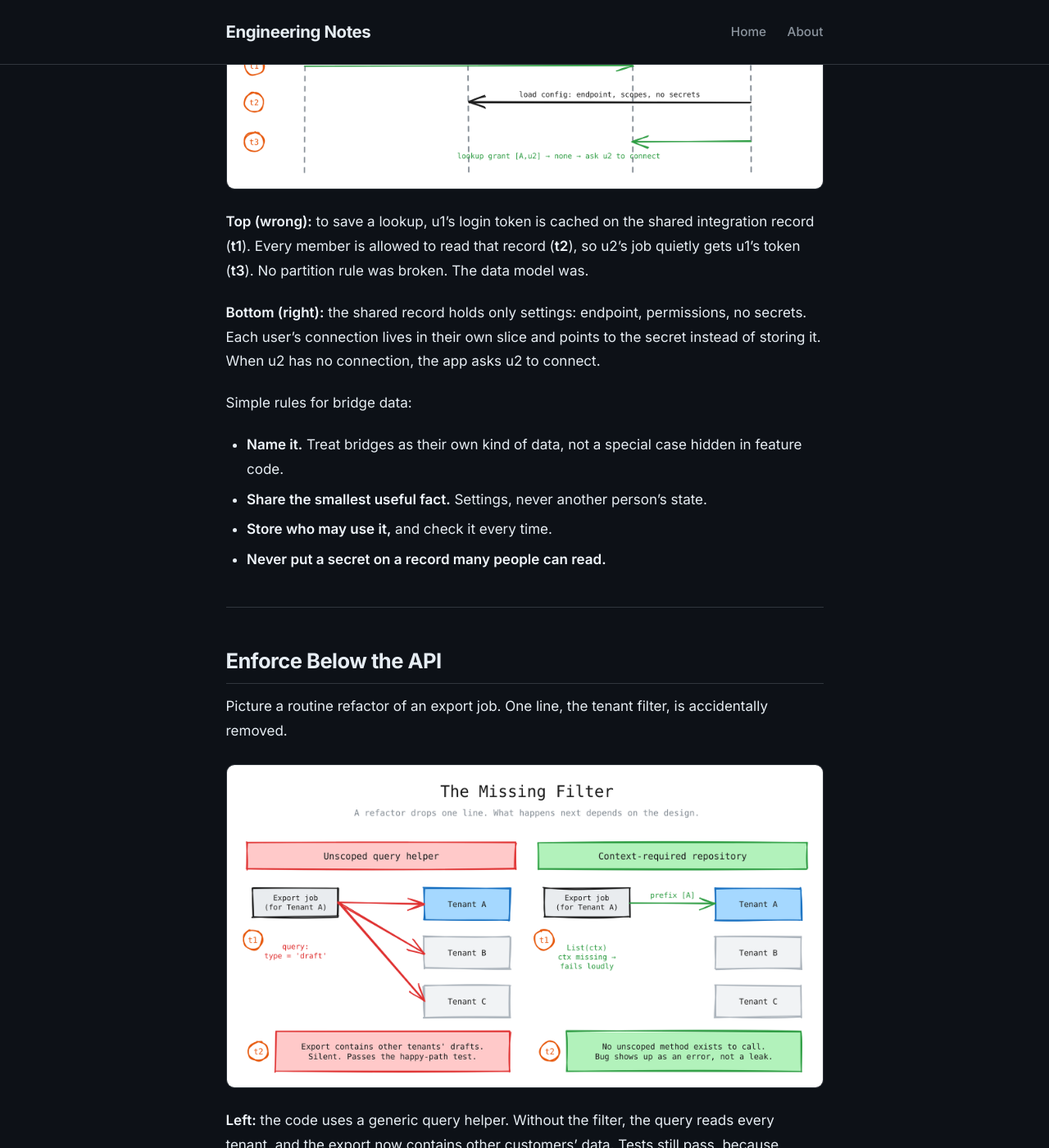
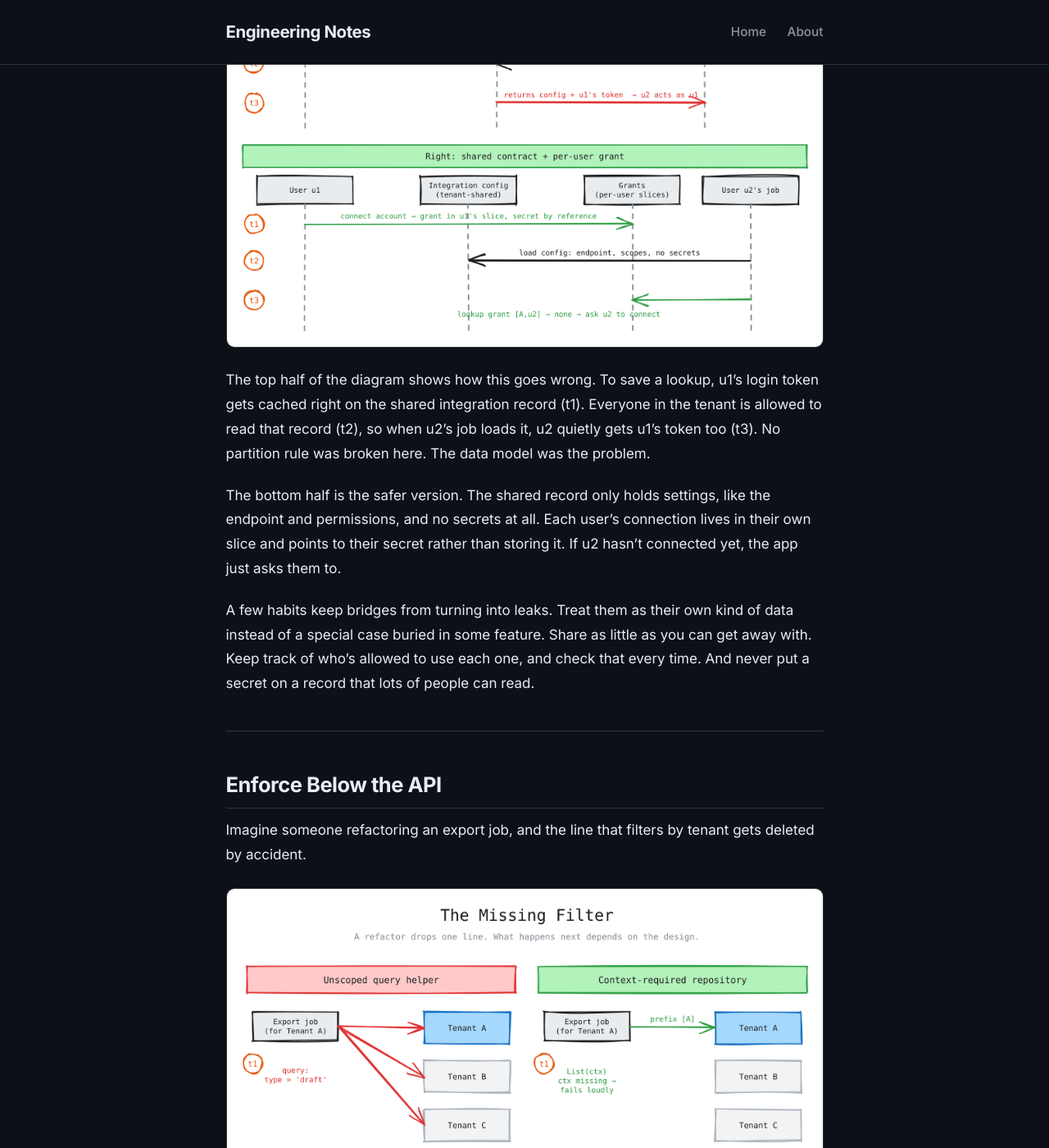
Before and after one commit to Kishore712/technical-blogs, a Jekyll site: the page built from _posts/2026-10-16-sharing-infrastructure-without-sharing-data.md, in a window 1280 px wide and 1400 px high, scrolled down 8396 px. Shown: the whole window at 82% size. Built offline with Jekyll 4.4.1, drawn with Linux system fonts in a browser that asks for light colours; some of the changed text lies outside the part shown.

Commit message:
refactor: update multi-tenancy post

````diff
--- a/_posts/2026-10-16-sharing-infrastructure-without-sharing-data.md
+++ b/_posts/2026-10-16-sharing-infrastructure-without-sharing-data.md
@@ -12,20 +12,17 @@
 
 ## The Scenario
 
-Imagine you run a SaaS app for teams. Each customer gets a workspace, invites colleagues, and creates data: settings, templates, drafts, reports.
+Say you're building a SaaS app for teams. A customer signs up, gets a workspace, invites a few colleagues, and they start creating things: settings, templates, drafts, reports.
 
-You have thousands of customers. To keep costs down, they all live in **one database container**.
+Fast forward a bit and you have thousands of these customers. Giving each one its own database would be expensive and painful to run, so they all live in one shared database container.
 
-Now you have to keep two promises:
-
-1. **To your business:** run on a small, efficient set of machines.
-2. **To every customer:** act as if nobody else exists.
+That puts you in an interesting spot. Your business wants this running on as few machines as possible. Every customer, though, expects to feel like they're the only one using the product.
 
 ![One container, many tenants]({{ '/A-database/B3-Multi-Tenancy/images/01_city_block.png' | relative_url }})
 
-Think of the container as a **city block**. Each customer (called a **tenant**) is a **building**. Buildings share roads, water and power. Inside each building there is a **lobby** that everyone in that building can use, and **apartments** that only one person can enter.
+I find it easiest to picture the container as a city block. Each customer (a *tenant*, in multi-tenancy terms) is a building on that block. The buildings share roads, water and power. Inside each building there's a lobby everyone in that building can use, and apartments that only one person has the key to.
 
-Sharing the roads is fine. Walking into someone else's building is not. That is the whole idea of multi-tenancy.
+Sharing the roads is fine. Wandering into someone else's building is not. That's really all multi-tenancy is about.
 
 ---
 
@@ -33,23 +30,25 @@
 
 ![The tenancy spectrum]({{ '/A-database/B3-Multi-Tenancy/images/02_tenancy_spectrum.png' | relative_url }})
 
-A database per tenant is the safest option, but every new customer becomes one more database to create, back up and upgrade. A shared container is cheap and simple to run, but now **your code** is the only thing keeping tenants apart. Most teams share by default and move a few very large or sensitive customers to their own database.
+A database per tenant is the safest setup, since tenants are physically apart. The catch is that every new customer means one more database to create, back up, monitor and upgrade, and with thousands of small customers that work never really stops.
 
-This post is about making the shared model safe. It leans on the **partition key**: put the tenant ID in the key, and "only my tenant's data" becomes the fast, natural query. If partition keys are new to you, start with [The Partition Key That Broke Production]({{ pk_post }}#what-is-a-partition-key).
+A shared container flips that around. Onboarding a customer is just inserting a record, and everyone shares the same capacity. The trade-off is that your code is now the only thing keeping tenants apart. In practice, most teams start shared and later move a handful of very large or very sensitive customers onto their own database.
+
+The rest of this post is about making the shared setup safe, and a lot of it leans on the partition key. The short version: put the tenant ID in the key, and "give me only my tenant's data" becomes the fast, natural query. If partition keys are new to you, I wrote about them in [The Partition Key That Broke Production]({{ pk_post }}#what-is-a-partition-key).
 
 ---
 
-## Rule 1: The Tenant Comes From the Login
+## The Tenant Comes From the Login
 
-This is the most important rule in the post: **never trust a tenant ID that the user sends you.** Take it from their login token instead.
+If you take one thing from this post, take this: don't trust a tenant ID the user sends you. Get it from their login token instead.
 
 ![Where the tenant ID comes from]({{ '/A-database/B3-Multi-Tenancy/images/04_tenant_from_login.png' | relative_url }})
 
-- At **t1**, someone logged in to tenant A asks for tenant B's reports by changing the URL.
-- At **t2**, the gateway compares the URL with the token, sees they don't match, and refuses.
-- From **t3** onward, a normal request turns the token into an **access context**: a small object that says who the caller is. That object, not a loose string, travels down to the database.
+At t1, someone logged in to tenant A edits the URL and asks for tenant B's reports. If your service believed the URL, it would happily go fetch them. Instead, at t2 the gateway notices the URL and the token disagree, and turns the request away.
 
-Here is the idea in Python (FastAPI style):
+A normal request (t3 onward) works differently. The gateway turns the token into a small *access context* object that says who's calling, and that object is what gets passed down to the database layer. Not a loose `tenant_id` string that anyone could have typed.
+
+In Python, with FastAPI, it might look something like this:
 
 ```python
 from dataclasses import dataclass
@@ -68,54 +67,51 @@
     return AccessContext(claims["tenant"], claims["sub"], claims["role"])
 ```
 
-Every route receives an `AccessContext`. No function below this point accepts a plain `tenant_id` argument.
+From here on, every route gets an `AccessContext`, and nothing further down accepts a raw `tenant_id`.
 
 ---
 
 ## Three Kinds of Data Inside a Tenant
 
-Keeping tenant A away from tenant B is only half the job. Inside one tenant, people also need privacy from each other.
+Keeping tenant A out of tenant B's data is only half the story. Inside a single tenant, people also need some privacy from each other.
 
 ![Three kinds of data inside a tenant]({{ '/A-database/B3-Multi-Tenancy/images/05_three_kinds_of_data.png' | relative_url }})
 
+Most products end up with three kinds of data:
+
 | Kind | Example | Who can see it |
 |---|---|---|
-| **Shared** | tenant settings, templates | everyone in the tenant |
-| **Private** | personal drafts | only the owner (admins can audit) |
-| **Bridge** | a user's link to an outside service | only the people named on it |
+| Shared | tenant settings, templates | everyone in the tenant |
+| Private | personal drafts | the owner (admins can audit) |
+| Bridge | a user's link to an outside service | only the people named on it |
 
-Shared data has many writers. An admin and a teammate can edit the same settings record at once. That is the classic [lost update]({{ cc_post }}#lost-update) problem, so protect shared records with [optimistic concurrency]({{ cc_post }}#how-optimistic-concurrency-works) (ETags or version checks).
+Shared data comes with its own headache: lots of people can edit it. If an admin and a teammate update the same settings record at the same moment, one of those changes can quietly disappear. That's the [lost update]({{ cc_post }}#lost-update) problem from my concurrency post, and [optimistic concurrency]({{ cc_post }}#how-optimistic-concurrency-works) (ETags or version checks) is the usual fix.
 
 ---
 
 ## A Two-Level Key
 
-You don't need a second database for private data. You need a **second level in the partition key**.
+You don't need a second database for private data. You just need a second level in the partition key.
 
 ![A two-level partition key]({{ '/A-database/B3-Multi-Tenancy/images/06_two_level_key.png' | relative_url }})
 
-The key becomes `[tenant_id, owner_id]`:
+The key becomes `[tenant_id, owner_id]`. Shared records use a placeholder owner, `_tenant`. Private records use the ID of the person who owns them. Bridge records live in their owner's slice and carry a list of who's allowed to use them.
 
-- **Shared** records use a special owner value, `_tenant`.
-- **Private** records use the owner's user ID.
-- **Bridge** records sit in their owner's slice and list who may use them.
+If that looks familiar, it's the same [hierarchical key]({{ pk_post }}#flat-key-vs-hierarchical-key) that fixed hot partitions in the partition key post. Back there, the second level was about spreading one big tenant's writes across more partitions. Here, that same level also gives every user their own private room. I like that one design choice pays off twice.
 
-If this looks familiar, it is the same [hierarchical key]({{ pk_post }}#flat-key-vs-hierarchical-key) that fixed hot partitions in the partition key post. There, the second level spread one big tenant's writes across many partitions. Here, the same second level also gives every user a private room. One design solves both problems.
-
-One warning carries over too: a partition key is very hard to change later ([plan for it being permanent]({{ pk_post }}#plan-for-the-key-being-permanent)). Decide on the second level before you have millions of records.
+One thing carries over from that post, though: partition keys are really hard to change once you have data ([plan for the key being permanent]({{ pk_post }}#plan-for-the-key-being-permanent)). Settle on the second level early, before you're sitting on millions of records.
 
 ---
 
 ## One Copy, Two Views
 
-An end user and an admin both ask, "list the drafts." They should get different answers from **the same records**, with no copies.
+Now say an end user and an admin both open the drafts page. They should see different things, but you don't want to store the drafts twice.
 
 ![One copy, two views]({{ '/A-database/B3-Multi-Tenancy/images/07_one_copy_two_views.png' | relative_url }})
 
-- At **t1**, the end user's context becomes the key prefix `[A, u1]`. The database opens one small partition.
-- At **t2**, the admin's context becomes the prefix `[A]`. The database reads all of tenant A, and never touches tenant B.
+When the end user asks (t1), their context turns into the key prefix `[A, u1]`, so the database only opens their small slice. When the admin asks (t2), the prefix is just `[A]`. The database reads everything in tenant A and never goes near tenant B.
 
-The only place that decides "who sees what" is one small function:
+All of the "who sees what" logic lives in one small function:
 
 ```python
 class DraftRepository:
@@ -134,54 +130,45 @@
         return self.store.query(prefix=prefix, filter={"type": "draft"})
 ```
 
-Notice what is missing: there is no `list_drafts(tenant_id)`. The only way in is with an access context.
+There's deliberately no `list_drafts(tenant_id)`. The only way in is with an access context.
 
 ---
 
 ## Bridges Are Where Leaks Happen
 
-Some data has to cross the line on purpose. A common case: an admin sets up an integration for the whole tenant, and each user connects their own account to it.
+Some data has to cross the line on purpose. A common example: an admin sets up an integration for the whole tenant, and then each user connects their own account to it.
 
 ![Cross-scope data: the bridge leak]({{ '/A-database/B3-Multi-Tenancy/images/09_bridge_leak.png' | relative_url }})
 
-**Top (wrong):** to save a lookup, u1's login token is cached on the shared integration record (**t1**). Every member is allowed to read that record (**t2**), so u2's job quietly gets u1's token (**t3**). No partition rule was broken. The data model was.
+The top half of the diagram shows how this goes wrong. To save a lookup, u1's login token gets cached right on the shared integration record (t1). Everyone in the tenant is allowed to read that record (t2), so when u2's job loads it, u2 quietly gets u1's token too (t3). No partition rule was broken here. The data model was the problem.
 
-**Bottom (right):** the shared record holds only settings: endpoint, permissions, no secrets. Each user's connection lives in their own slice and points to the secret instead of storing it. When u2 has no connection, the app asks u2 to connect.
+The bottom half is the safer version. The shared record only holds settings, like the endpoint and permissions, and no secrets at all. Each user's connection lives in their own slice and points to their secret rather than storing it. If u2 hasn't connected yet, the app just asks them to.
 
-Simple rules for bridge data:
-
-- **Name it.** Treat bridges as their own kind of data, not a special case hidden in feature code.
-- **Share the smallest useful fact.** Settings, never another person's state.
-- **Store who may use it,** and check it every time.
-- **Never put a secret on a record many people can read.**
+A few habits keep bridges from turning into leaks. Treat them as their own kind of data instead of a special case buried in some feature. Share as little as you can get away with. Keep track of who's allowed to use each one, and check that every time. And never put a secret on a record that lots of people can read.
 
 ---
 
 ## Enforce Below the API
 
-Picture a routine refactor of an export job. One line, the tenant filter, is accidentally removed.
+Imagine someone refactoring an export job, and the line that filters by tenant gets deleted by accident.
 
 ![The missing filter]({{ '/A-database/B3-Multi-Tenancy/images/08_missing_filter.png' | relative_url }})
 
-**Left:** the code uses a generic query helper. Without the filter, the query reads every tenant, and the export now contains other customers' data. Tests still pass, because tenant A's data is all there too.
+On the left, the job uses a generic query helper. With the filter gone, the query happily reads every tenant, and the export now includes other customers' data. Worse, the tests still pass, because tenant A's data is all there too.
 
-**Right:** the repository has **no method that works without a context**. The same mistake fails with an error instead of leaking data.
+On the right, the repository simply has no method that works without a context. The same mistake now throws an error instead of leaking anything.
 
-That export job never went through the API, and many callers don't: background jobs, admin tools, event replays and one-off scripts all enter **below** it.
+Notice that the export job never went through the API at all. Plenty of code doesn't: background jobs, admin tools, event replays, the one-off script someone runs on a Friday afternoon.
 
 ![Check at every layer]({{ '/A-database/B3-Multi-Tenancy/images/10_check_every_layer.png' | relative_url }})
 
-Each entry point skips the checks above it, so the important checks must live in the layers **every** path goes through:
-
-- **Service:** "Is this person allowed to use this scope at all?" A partition key limits where a query can go; it does not decide whether the caller is allowed to go there.
-- **Repository:** build the key from the context, and refuse if there is no context. Any helper that can query without a tenant is an incident waiting for the next refactor.
-- **Background jobs:** carry the access context they were created with, instead of running as an all-powerful system user.
+Each of those skips whatever checks live above where it comes in. So the checks that really matter belong in the layers every path passes through. The service layer decides whether this caller is allowed to use this scope at all, because a partition key only limits where a query can go, not who's allowed to send it. The repository builds the key from the context and refuses to run without one. And background jobs carry the access context they were created with, instead of running as some all-powerful system user.
 
 ---
 
 ## Test What Must Never Happen
 
-Normal tests check that the right person sees the right data. In multi-tenancy, the tests that save you check that the **wrong** person sees **nothing**:
+Most tests check that the right person sees the right data. With multi-tenancy, the tests that actually save you are the ones checking that the wrong person sees nothing:
 
 ```python
 import pytest
@@ -199,33 +186,33 @@
         repo.list_drafts(None)
 ```
 
-One habit makes these tests much stronger: **seed at least two tenants with the same document IDs** (for example `draft-7` in both). Any accidental cross-tenant match shows up right away.
+A small trick that makes these much more useful: seed at least two tenants with the same document IDs, say `draft-7` in both. If anything ever matches across tenants, you'll see it straight away.
 
 ---
 
 ## Quick Reference
 
-The whole post in one table:
+A cheat sheet, if you want one:
 
-| Principle | In practice |
+| Idea | What it means in practice |
 |---|---|
-| Share machines, not visibility | Use a shared container, design who-sees-what on purpose |
+| Share machines, not visibility | One shared container, with who-sees-what designed on purpose |
 | The login decides the tenant | Build an access context from the token |
-| Two levels when users need privacy | `[tenant, owner]` partition key |
+| Two levels when users need privacy | A `[tenant, owner]` partition key |
 | One copy, many views | The caller's context picks the key prefix |
 | Make the safe path the only path | No database call without a context |
-| Treat bridges as their own kind of data | Small, bound to people, no secrets |
-| Check where every path passes | Service and repository, not just the API |
+| Treat bridges as their own kind of data | Keep them small, tied to people, and free of secrets |
+| Check where every path passes | In the service and repository, not just the API |
 | Test the "no" cases | Two tenants, same IDs, assert nothing leaks |
 
 ---
 
 ## Wrapping Up
 
-Multi-tenancy is not a choice between "shared" and "separate". It is a few simple layers on top of shared machines: a wall around each tenant, private rooms inside it, a few carefully built bridges, and checks at every door.
+Multi-tenancy isn't really a choice between "shared" and "separate". It's a few simple layers on top of shared machines: a wall around each tenant, private rooms inside it, a few bridges you build carefully, and a check at every door.
 
-Keeping tenants from **slowing each other down** is a separate problem, closer to the [hot partitions]({{ pk_post }}#the-problem-hot-partitions) story than to this one.
+There's also the question of tenants slowing each other down, which is a different problem and has more in common with the [hot partitions]({{ pk_post }}#the-problem-hot-partitions) story than with this one.
 
-Get the visibility layers right, and every customer feels like they have the place to themselves, while you run one small, efficient fleet.
+Get the visibility side right, though, and every customer gets to feel like they have the place to themselves, while you keep running one small, efficient fleet.
 
 Share the machinery. Never the data.
````
